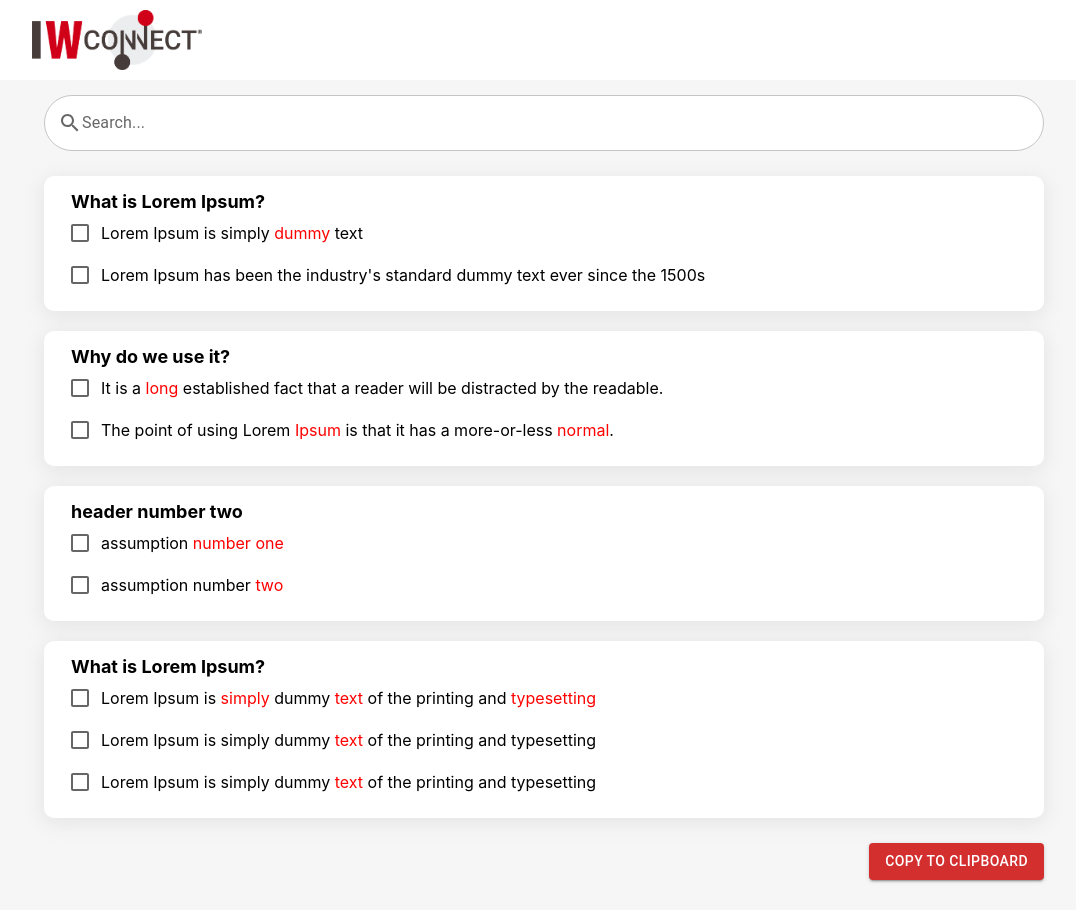
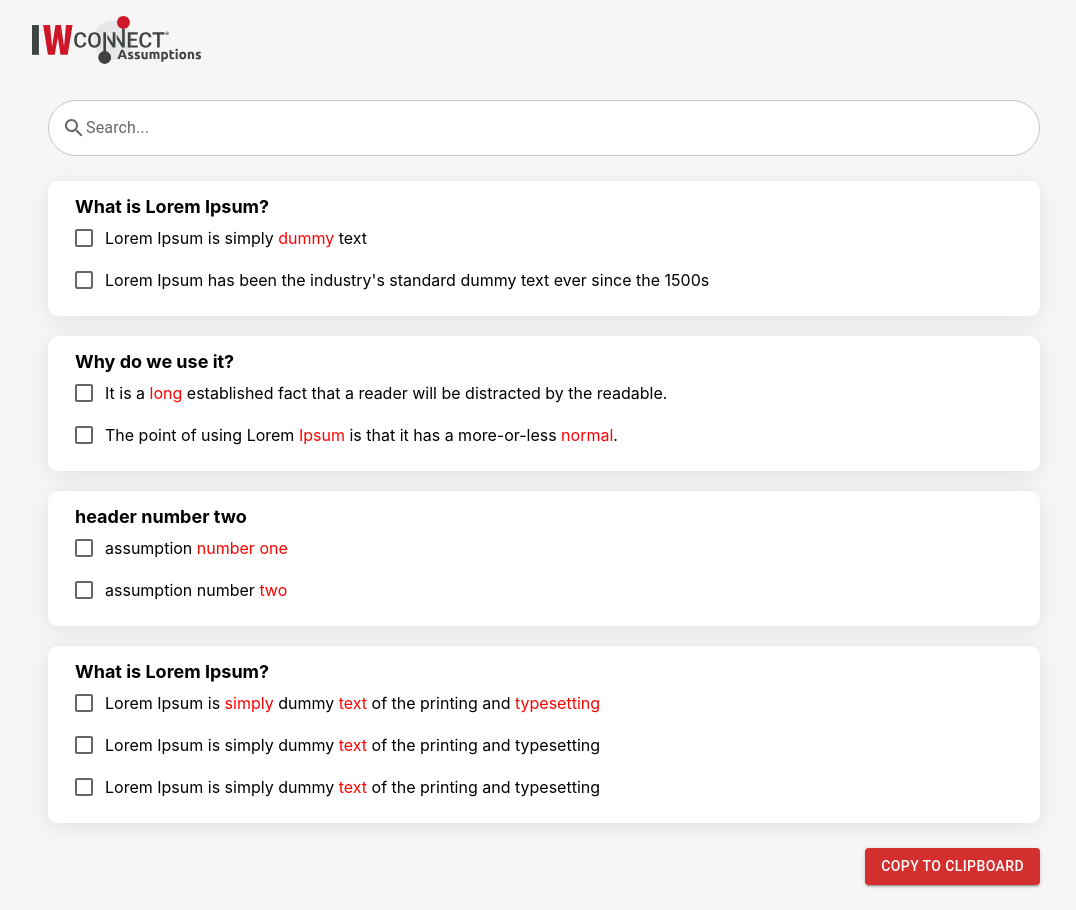
Before and after one commit to NatalijaKostovska/Assumptions, a React (Create React App) app: page / in a window 1280 px wide. Shown: the whole page, without its empty margins (96-1172 px from the left). Built offline with nearby package versions, Linux system fonts and the light colour scheme.

Commit message:
update logo and style

```diff
--- a/src/components/Header.js
+++ b/src/components/Header.js
@@ -1,5 +1,5 @@
 import React from 'react';
-import iwconnectLogo from './assets/images/iwconnect-logo.png'
+import iwconnectLogo from './assets/images/iwa.svg'
 
 function Header() {
 
--- a/src/index.css
+++ b/src/index.css
@@ -17,16 +17,15 @@ code {
 html,
 body,
 #root {
-  height: 100%;
   margin: 0;
+  background-color: #f6f6f6;
 }
 
 .content {
-  padding: 15px;
+  padding: 20px;
   display: flex;
   flex-direction: column;
   align-content: center;
-  background-color: #F6F6F6;
 }
 
 .list {
```
Also changed, not shown: src/components/assets/images/iwa.svg (added), src/images/iwconnect-logo.png (renamed from src/components/assets/images/iwconnect-logo.png).
